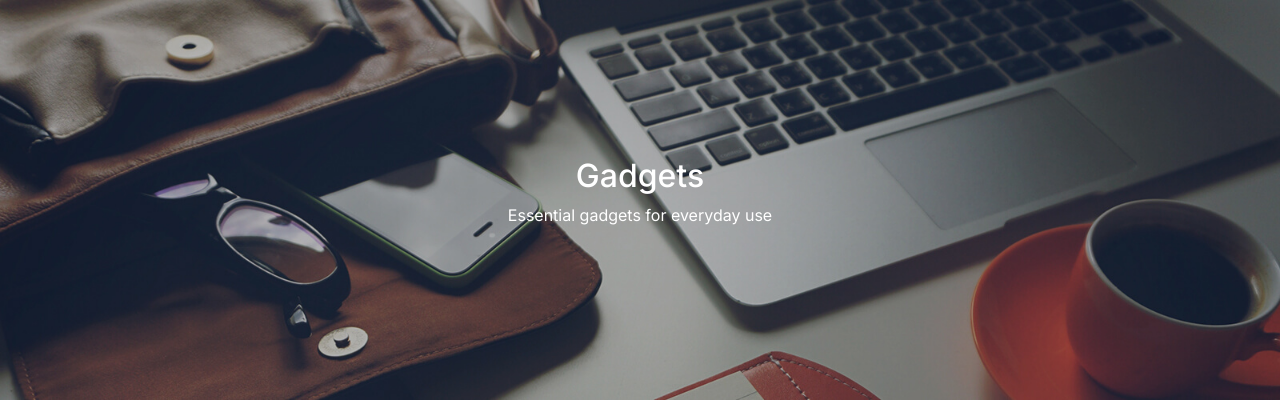
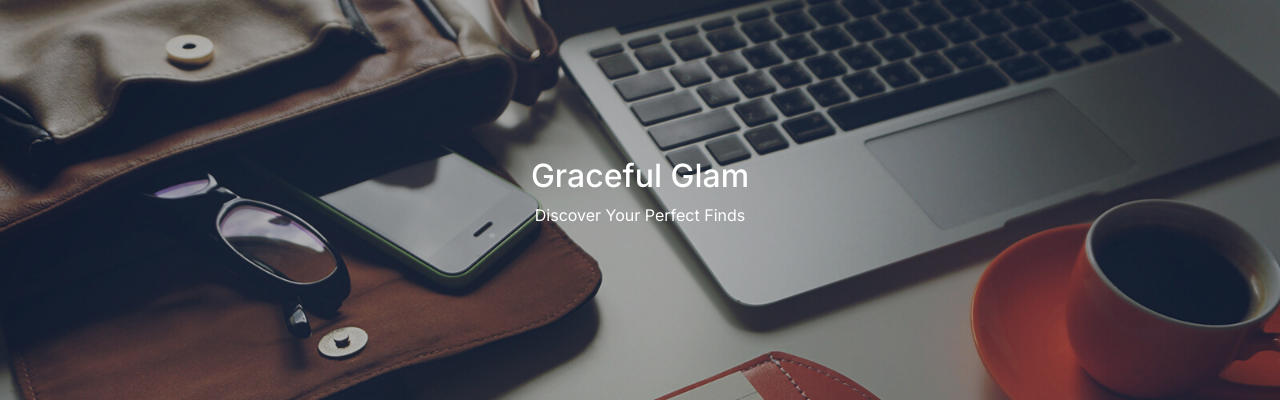
Before and after one commit to salehuddn/csc574project, a PHP site: page / in a window 1280 px wide. Shown: the part 56-476 px from the top of the page. Run offline with PHP 8.4, Linux system fonts and the light colour scheme; data that the repository does not hold is empty.

Commit message:
Update index.php

```diff
--- a/index.php
+++ b/index.php
@@ -49,8 +49,8 @@
 
   <div class="row myb-2" style="background-image: url(images/featured-image.jpg); background-repeat: no-repeat; background-position: center; background-size: cover;">
     <div class="d-flex flex-column justify-content-center align-items-center text-center text-white d-block mx-auto" style="height: 400px;">
-        <h2 class="mx-auto">Gadgets</h2>
-        <p class="mx-auto">Essential gadgets for everyday use</p>
+        <h2 class="mx-auto">Graceful Glam</h2>
+        <p class="mx-auto">Discover Your Perfect Finds</p>
     </div>
   </div>
 
```
